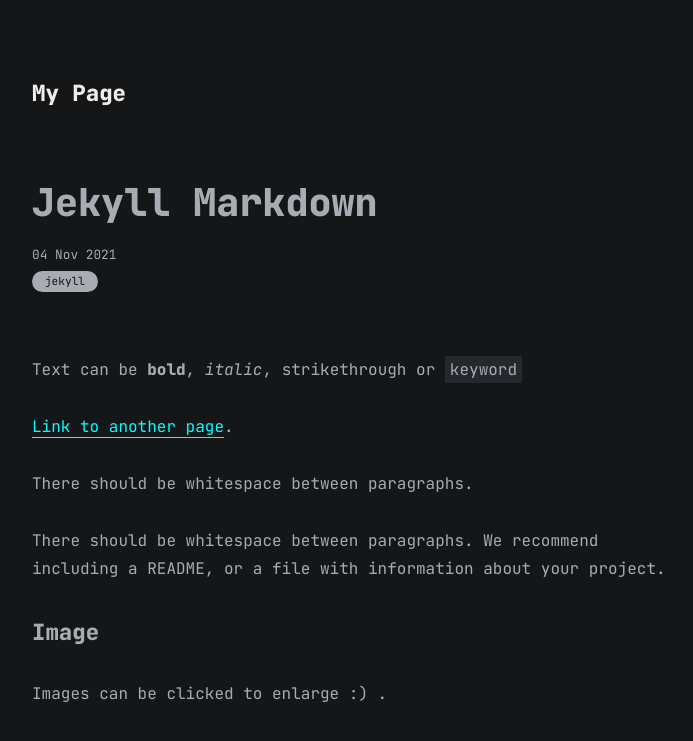
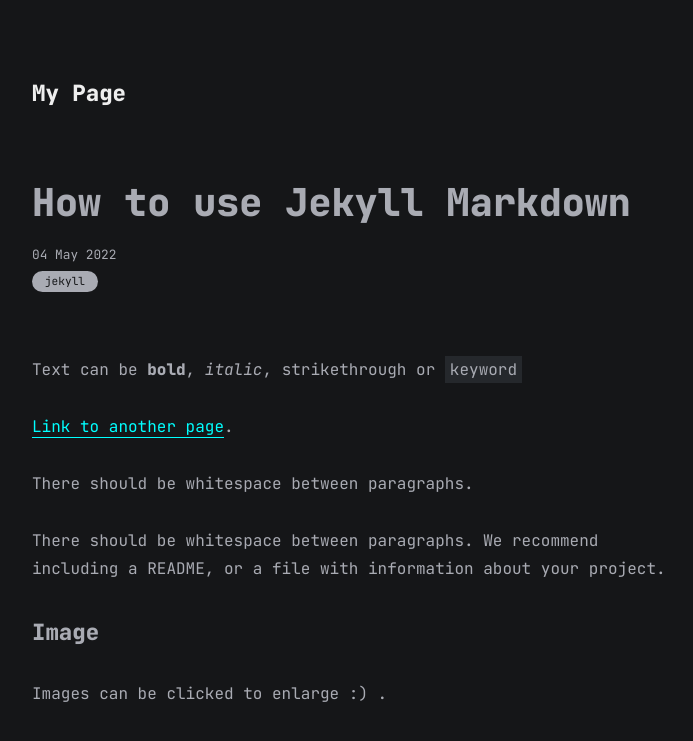
Before and after one commit to Victra15/Victra15.github.io, a Jekyll site: the page built from all_collections/_posts/2021-11-04-jekyll-markdown.md, in a window 1280 px wide and 900 px high, cut to the strip 0-749 px from the top of the window. Shown: the top 741 px of the strip, without its empty margins (283-976 px from the left). Built offline with Jekyll 4.4.1, drawn with Linux system fonts in a browser that asks for light colours.

Commit message:
post change

```diff
--- a/all_collections/_posts/2021-11-04-jekyll-markdown.md
+++ b/all_collections/_posts/2021-11-04-jekyll-markdown.md
@@ -1,7 +1,7 @@
 ---
 layout: post
-title: Jekyll Markdown
-date: 2021-11-04
+title: How to use Jekyll Markdown
+date: 2022-05-04
 categories: ["jekyll"]
 ---
 
```
Also changed, not shown: all_collections/_posts/1948-12-12-the-purpose-of-education.md (+0 -12 lines).
